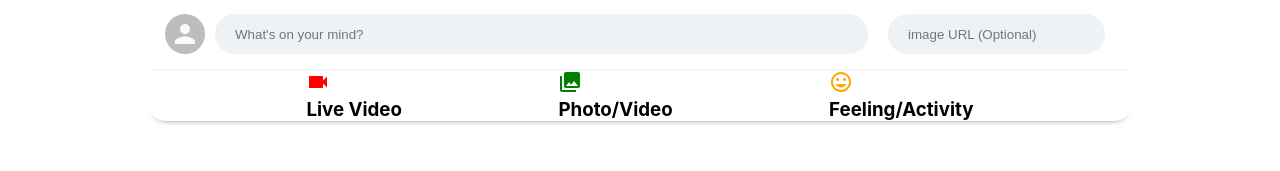
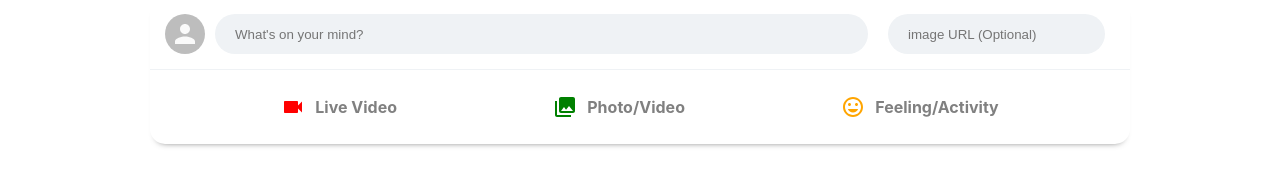
Before and after one commit to Lorena-Ramirez/Facebook-Clone, a React (Create React App) app: page / in a window 1280 px wide. Shown: the part 735-906 px from the top of the page. Built offline with nearby package versions, Linux system fonts and the light colour scheme.

Commit message:
styled feed options with cursor pointer, font color, background color and border radius

```diff
--- a/src/components/MessageSender/MessageSender.css
+++ b/src/components/MessageSender/MessageSender.css
@@ -41,5 +41,20 @@
 }
 
 .messageSender___option {
+  padding: 20px;
+  display: flex;
+  align-items: center;
+  color: gray;
+  margin: 5px;
+  cursor: pointer;
+}
 
+.messageSender___option > h3 {
+  font-size: medium;
+  margin-left: 10px;
 }
+
+.messageSender___option:hover {
+  background-color: #eff2f5;
+  border-radius: 20px;
+}
```
